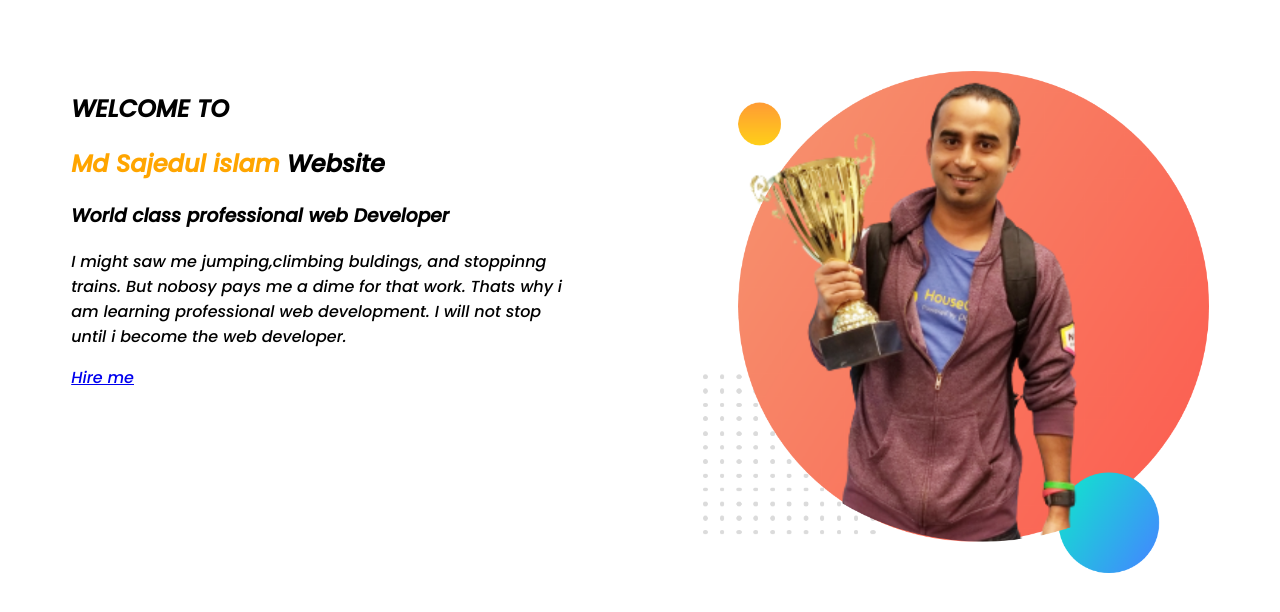
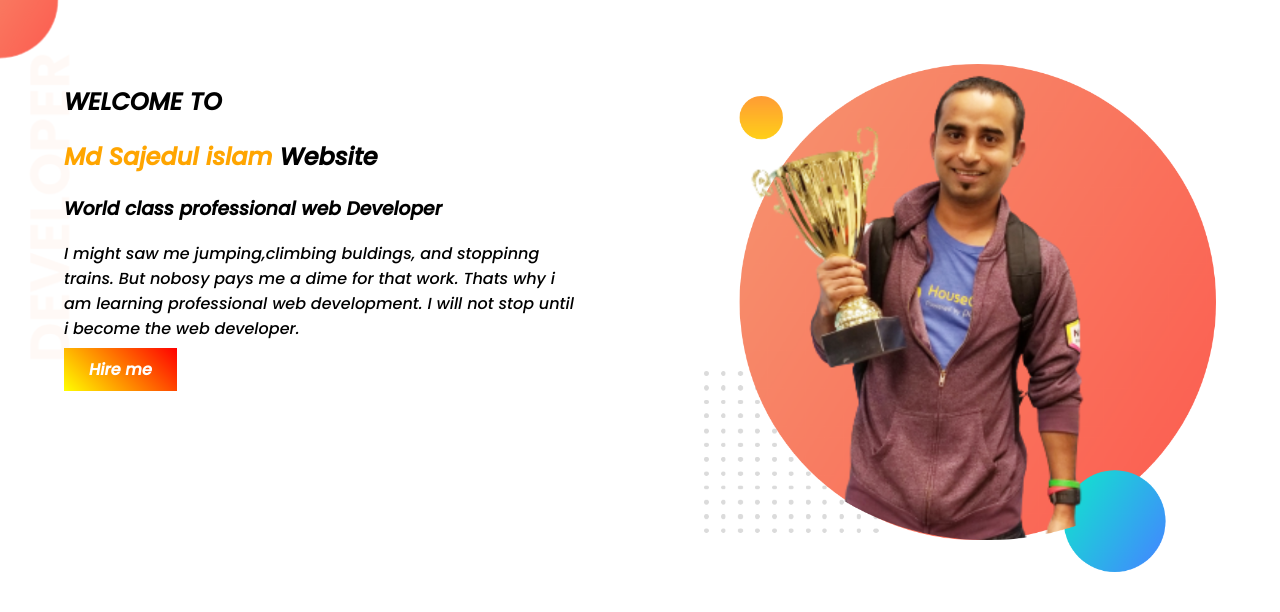
Before and after one commit to msishaonbd/My-web-development, a plain HTML site: page index.html in a window 1280 px wide. Drawn offline with Linux system fonts and the light colour scheme.

Commit message:
Update style.css

```diff
--- a/style.css
+++ b/style.css
@@ -1,4 +1,5 @@
 body{
+    margin: 0px;
     font-family: 'Poppins', sans-serif;
 }
 
@@ -15,3 +16,18 @@ body{
 .half-width img{
     width: 100%;
 }
+
+.top-banner{
+    background-image: url("images/top-banner.png");
+    background-repeat: no-repeat;
+}
+section{
+    height: 500px;
+}
+.link-button{
+    text-decoration: none;
+    background-image: linear-gradient(45deg, yellow, red);
+    padding: 10px 25px;
+    color: white;
+    font-weight: bold;
+}
```
